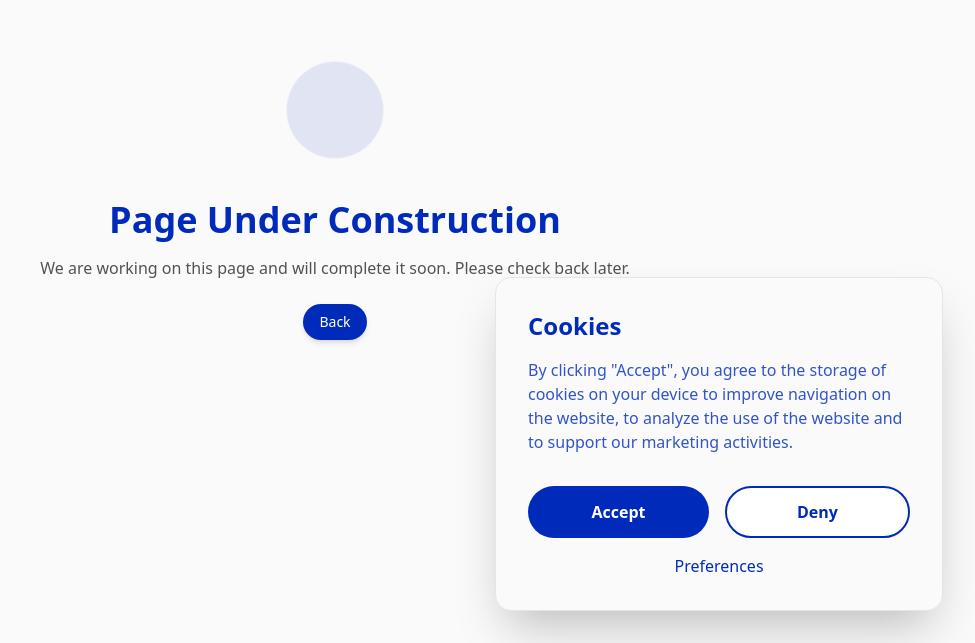
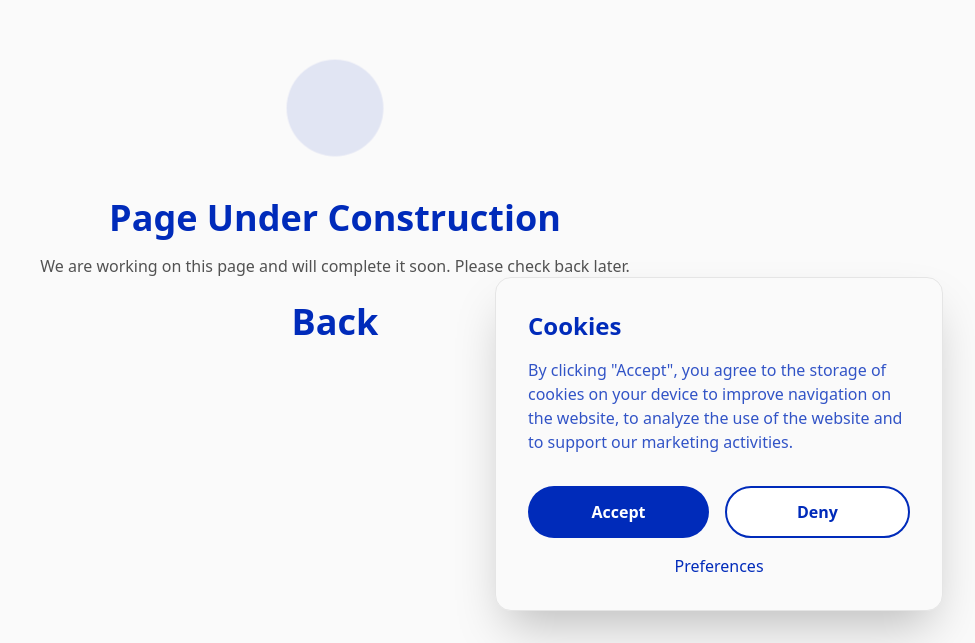
Before and after one commit to ibdeveloper/nexpalssite, a Next.js app: page /en/under-construction in a window 1280 px wide. Shown: the part 157-800 px from the top of the page, without its empty margins (305-1280 px from the left). Built offline with nearby package versions, Linux system fonts and the light colour scheme; a web font is replaced by a local one.

Commit message:
Change under construction button to title style

```diff
--- a/app/[locale]/under-construction/UnderConstructionContent.tsx
+++ b/app/[locale]/under-construction/UnderConstructionContent.tsx
@@ -82,10 +82,9 @@ export default function UnderConstructionContent({ translations }: { translation
           >
             <Link
               href="/"
-              className="inline-block px-4 py-2 rounded-full font-medium text-sm transition-all duration-300 ease-out shadow-md hover:shadow-lg"
+              className="inline-block text-2xl sm:text-3xl md:text-4xl font-bold transition-opacity duration-300 ease-out hover:opacity-70"
               style={{
-                backgroundColor: '#002BBA',
-                color: '#ffffff',
+                color: '#002BBA',
               }}
             >
               {translations.button}
```
